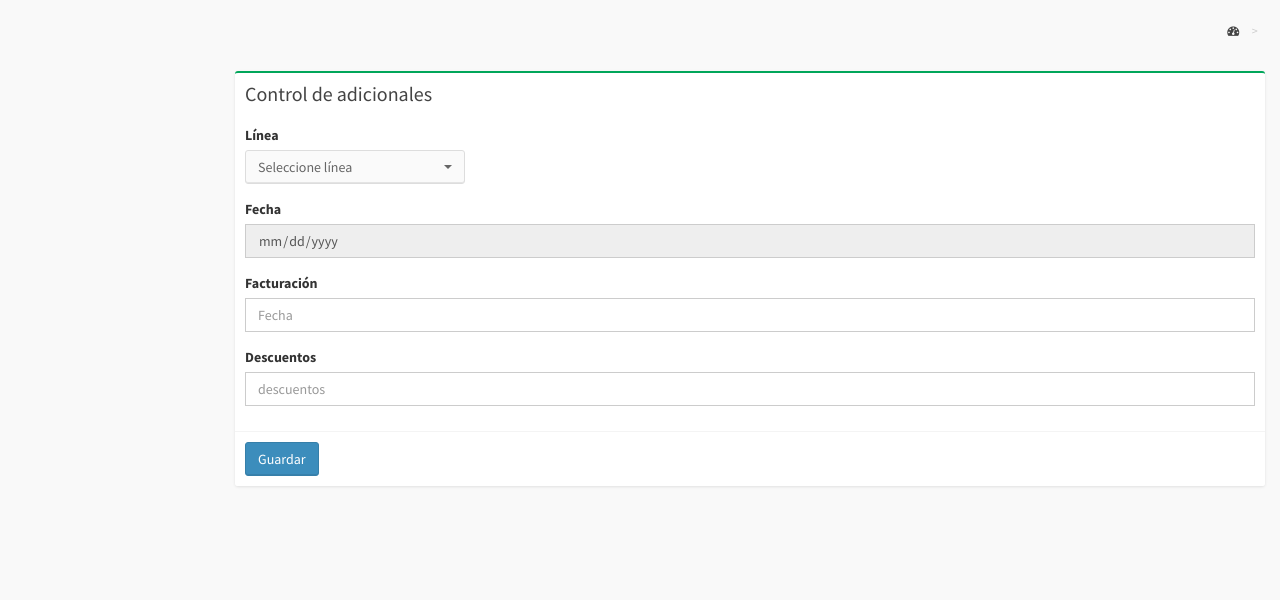
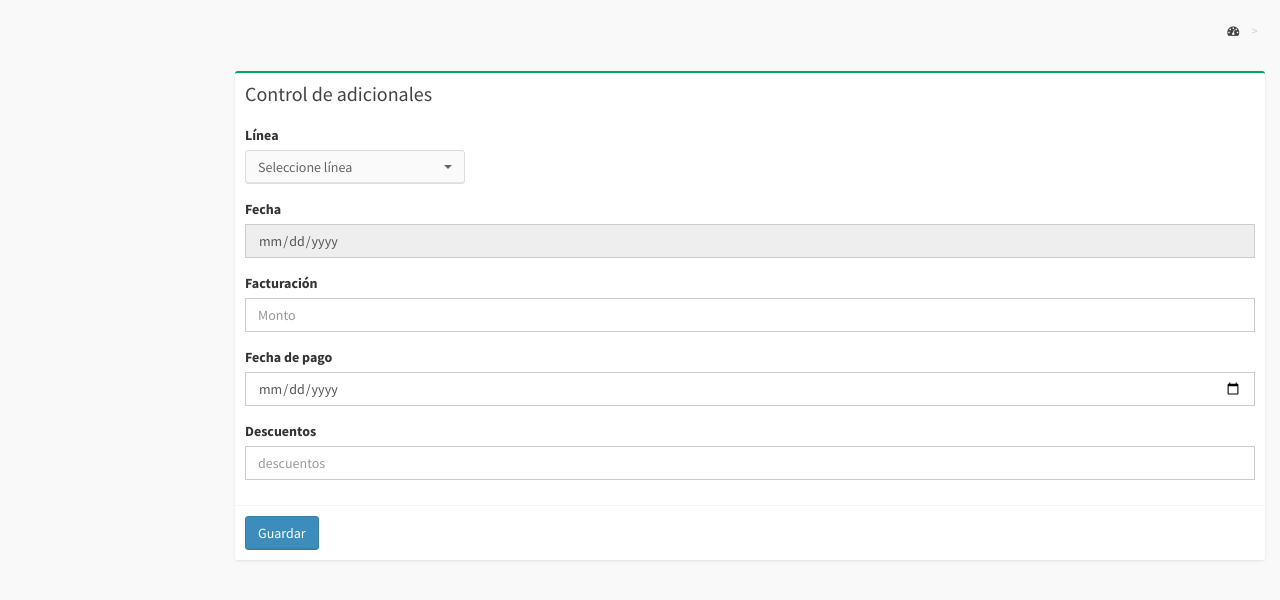
Before and after one commit to eazapatao/motoros, a PHP site: template application/views/user/nuevo_control_view.php in a window 1280 px wide. Shown: the top 600 px of the page. Run offline with PHP 8.4, Linux system fonts and the light colour scheme; the template is opened without the code that fills it, so the values that code supplies are empty; some libraries are stand-ins or nearby versions.

Commit message:
pagina de inicio

```diff
--- a/application/views/admin/dashboard_view.php
+++ b/application/views/admin/dashboard_view.php
@@ -80,5 +80,6 @@
 
     <!-- Main content -->
     <section class="content">
+
     </section><!-- /.content -->
 </aside><!-- /.right-side -->
--- a/application/views/user/nuevo_control_view.php
+++ b/application/views/user/nuevo_control_view.php
@@ -22,10 +22,7 @@
                         <h3 class="box-title">Control de adicionales</h3>
 
                     </div><!-- /.box-header -->
-                    <?=form_open_multipart(base_url().'upload/upload_file')?>
-                    <?=form_upload('file')?>
-                    <?=form_submit('submit', 'Upload')?>
-                    <?=form_close()?>
+
                     <!-- form start -->
                     <form action="<?= base_url()?>index.php/control/guardar_control/" method="POST" enctype="multipart/form-data" id="form_control">
                         <div class="box-body">
@@ -46,7 +43,11 @@
                             </div>
                             <div class="form-group">
                                 <label>Facturación</label>
-                                <input type="text" class="form-control" id="facturacion" name="facturacion" placeholder="Fecha">
+                                <input type="text" class="form-control" id="facturacion" name="facturacion" placeholder="Monto">
+                            </div>
+                            <div class="form-group">
+                                <label>Fecha de pago</label>
+                                <input type="date" class="form-control" id="fecha" name="fecha" placeholder="Fecha" >
                             </div>
                             <div class="form-group">
                                 <label>Descuentos</label>
```
